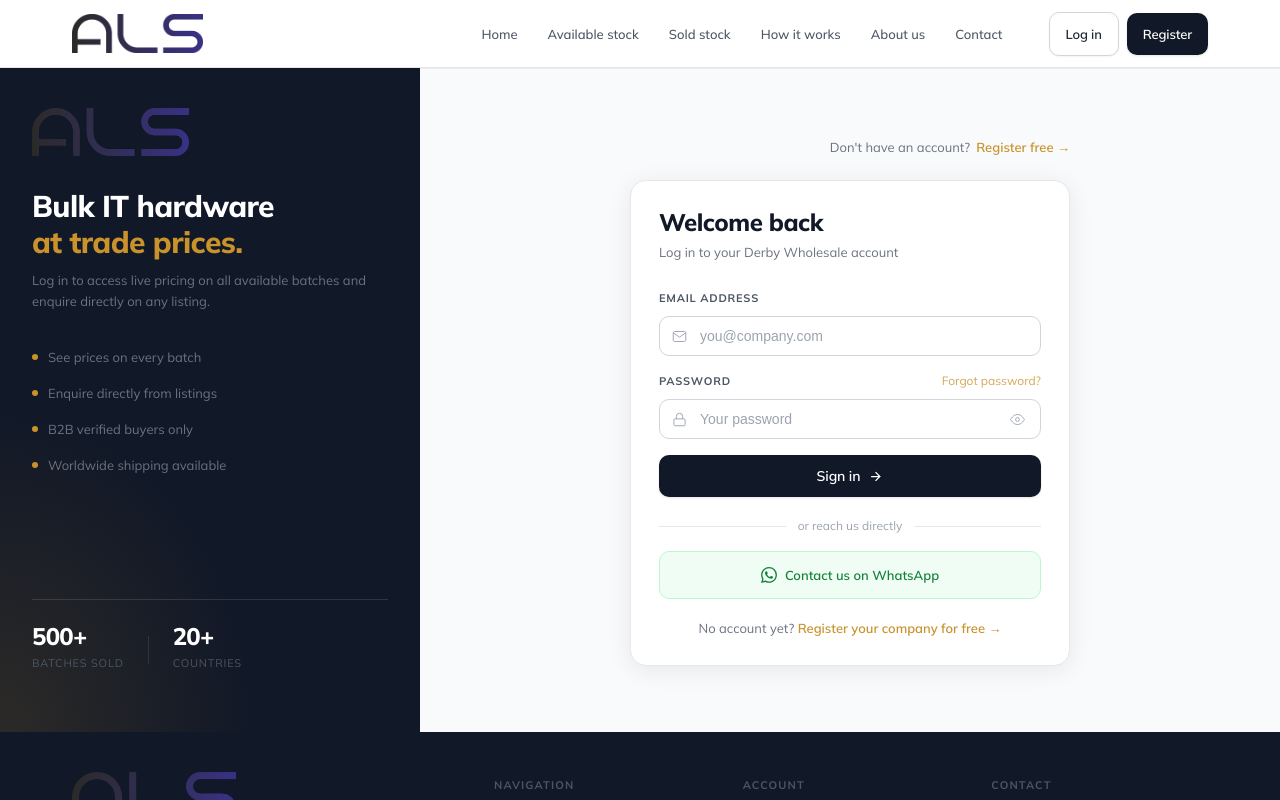
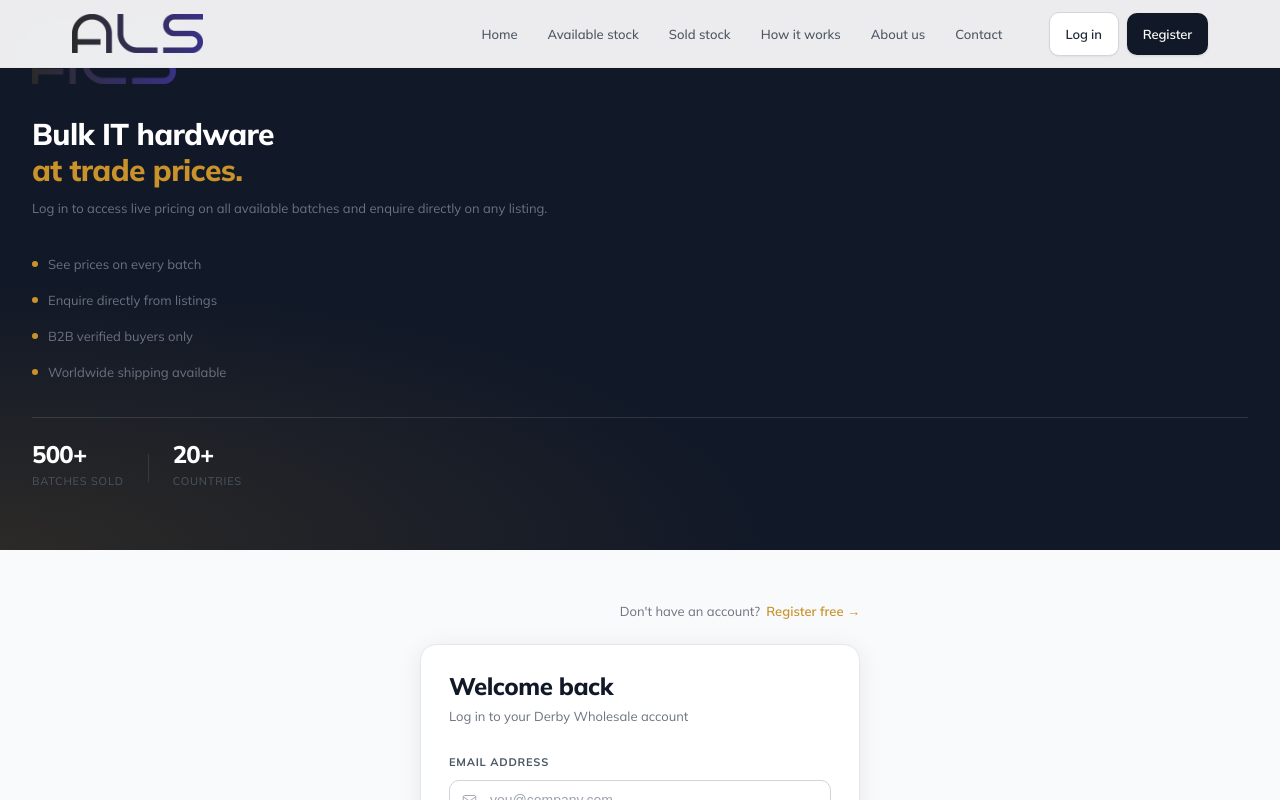
Before and after one commit to newbornspec/Als-Trade-wholesale, a React (Vite) app in the folder client/: page /sign-in in a window 1280 px wide. Shown: the top 800 px of the page. Built offline with nearby package versions, Linux system fonts and the light colour scheme.

Commit message:
fix css unclosed comments

```diff
--- a/client/src/pages/AboutPage.css
+++ b/client/src/pages/AboutPage.css
@@ -1,5 +1,4 @@
    ABOUT PAGE
-═══════════════════════════════════════════════════════════════ */
 .about-page { padding-top: var(--nav-h); min-height: 100vh; background: var(--white); }
 
 .about-hero {
@@ -168,6 +167,3 @@
   .number-item:nth-child(2) { border-right: none; }
 }
 @media (max-width: 640px) { .values-grid { grid-template-columns: 1fr; } .trade-grid { grid-template-columns: 1fr; } .about-cta-inner,.location-actions { flex-direction: column; } .about-cta-btns { flex-direction: column; } .about-cta-btns .btn,.location-actions .btn { justify-content: center; } }
-
-
-/* ═══════════════════════════════════════════════════════════════
--- a/client/src/pages/AuthPages.css
+++ b/client/src/pages/AuthPages.css
@@ -1,8 +1,6 @@
-/* ═══════════════════════════════════════════════════════
-   AUTH PAGES — completely clean layout
+/*   AUTH PAGES — completely clean layout
    Two columns: left dark (420px) + right form (rest)
    Footer sits below both, full width
-════════════════════════════════════════════════════════ */
 
 .auth-page {
   padding-top: var(--nav-h);
@@ -53,7 +51,7 @@
   gap: 10px;
   text-decoration: none;
 }
-.auth-logo .logo-dw {
+.auth-logo .logo-als {
   width: 38px; height: 38px;
   background: var(--accent);
   color: var(--white);
@@ -157,8 +155,3 @@
 @media (max-width: 480px) {
   .form-row-2 { grid-template-columns: 1fr; }
 }
-.auth-logo-img {
-  height: 48px;
-  width: auto;
-  object-fit: contain;
-}
--- a/client/src/pages/ContactPage.css
+++ b/client/src/pages/ContactPage.css
@@ -1,5 +1,4 @@
    CONTACT PAGE
-═══════════════════════════════════════════════════════════════ */
 .contact-page { padding-top: var(--nav-h); min-height: 100vh; background: var(--off-white); }
 
 .contact-hero { background: var(--white); border-bottom: 1px solid var(--gray-100); padding: 4rem 0 3rem; }
--- a/client/src/pages/HowItWorksPage.css
+++ b/client/src/pages/HowItWorksPage.css
@@ -1,5 +1,4 @@
    HOW IT WORKS
-═══════════════════════════════════════════════════════════════ */
 .hiw-page { padding-top: var(--nav-h); min-height: 100vh; background: var(--white); }
 
 .hiw-hero { background: var(--white); border-bottom: 1px solid var(--gray-100); padding: 4rem 0; }
@@ -78,6 +77,3 @@
 @media (max-width: 1024px) { .step-row,.step-row.reverse { grid-template-columns: 44px 1fr; } .step-row.reverse .step-card { grid-column: 2; } .step-row.reverse .step-spacer { display: none; } .step-spacer { display: none; } .grades-grid { grid-template-columns: repeat(2, 1fr); } .hiw-faq-inner { grid-template-columns: 1fr; gap: 2rem; } }
 @media (max-width: 700px) { .hiw-hero-inner { flex-direction: column; } .hiw-pills { flex-direction: row; flex-wrap: wrap; } .hiw-pill { min-width: 0; flex: 1; min-width: 140px; } .step-row,.step-row.reverse { grid-template-columns: 36px 1fr; } .step-card { flex-direction: column; } .grades-grid { grid-template-columns: 1fr 1fr; } .hiw-cta-inner { flex-direction: column; } .hiw-cta-btns { flex-direction: column; } .hiw-cta-btns .btn { justify-content: center; } }
 @media (max-width: 480px) { .grades-grid { grid-template-columns: 1fr; } }
-
-
-/* ═══════════════════════════════════════════════════════════════
--- a/client/src/pages/SoldStockPage.css
+++ b/client/src/pages/SoldStockPage.css
@@ -1,5 +1,4 @@
    SOLD STOCK PAGE
-═══════════════════════════════════════════════════════════════ */
 .sold-page { padding-top: var(--nav-h); min-height: 100vh; background: var(--off-white); }
 
 .sold-hero { background: var(--white); border-bottom: 1px solid var(--gray-100); padding: 4rem 0 3rem; }
@@ -86,6 +85,3 @@
 
 @media (max-width: 900px) { .sh-inner { flex-direction: column; align-items: flex-start; } .sh-stats { width: 100%; justify-content: space-around; } .sold-toolbar { flex-direction: column; align-items: flex-start; } .sold-controls { width: 100%; } .search-box { flex: 1; } .search-box input { width: 100%; } }
 @media (max-width: 600px) { .sold-grid { grid-template-columns: 1fr; } .cat-tabs { width: 100%; overflow-x: auto; } .sold-cta-inner { flex-direction: column; } .sold-cta-btns { flex-direction: column; } .sold-cta-btns .btn { justify-content: center; } }
-
-
-/* ═══════════════════════════════════════════════════════════════
```
